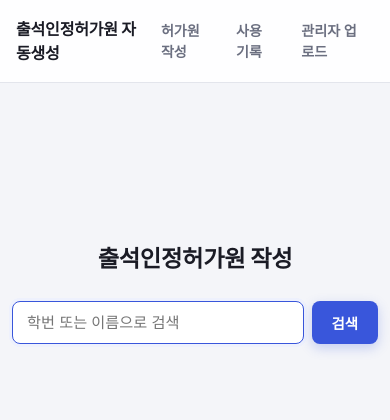
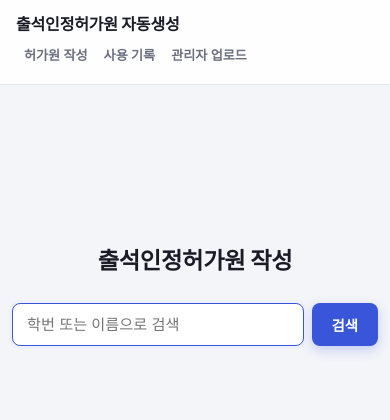
Before and after one commit to torgeleli22-lang/University-administrative-work, a Flask app: page / in a window 390 px wide. Shown: the top 420 px of the page. Run offline with Flask 3, Linux system fonts and the light colour scheme; parts of the project's set-up code (start-up, migrations or seed data) failed here and were passed over.

Commit message:
Stop header nav links from wrapping their own text vertically
화면 폭이 좁아지면 상단 메뉴("허가원 작성", "사용 기록", "관리자
업로드")가 flexbox 기본 동작대로 글자 단위로 줄바꿈되어 세로로 쌓이는
문제가 있었다. .brand/.nav-link에 white-space: nowrap을 줘서 각 메뉴
항목의 문구는 항상 한 줄을 유지하게 하고, 대신 header/nav 자체에
flex-wrap을 줘서 한 줄에 다 안 들어가면 메뉴 전체가 통째로 다음 줄로
넘어가도록 했다 (브랜드 밑에 메뉴가 별도 줄로 내려가는 식). 560px
이하에서는 메뉴 padding/글씨 크기도 살짝 줄여 애초에 줄바꿈이 덜
필요하도록 했다.

Verified via Playwright at 320~1280px: every nav link's own text box
height stays constant (never taller than one line) at every width, and
no page gained new horizontal overflow from this change.

Co-Authored-By: Claude Sonnet 5 <noreply@anthropic.com>
Claude-Session: https://claude.ai/code/session_016PCQpcFDPfFfPLK5YGJAdU

```diff
--- a/app/static/style.css
+++ b/app/static/style.css
@@ -45,8 +45,15 @@ header {
   border-bottom: 1px solid var(--border);
   padding: 14px 24px;
   display: flex;
+  flex-wrap: wrap;
   justify-content: space-between;
   align-items: center;
+  /* When the row is too narrow for brand + nav side by side, wrap nav
+     onto its own row below the brand rather than letting flexbox's
+     default squeeze wrap each menu item's own text onto multiple lines
+     (both .brand and .nav-link stay nowrap below, so a link's phrase is
+     always kept whole either way). */
+  row-gap: 4px;
 }
 
 .brand {
@@ -55,8 +62,9 @@ header {
   color: var(--text);
   letter-spacing: -0.01em;
   font-size: 1rem;
+  white-space: nowrap;
 }
-nav { display: flex; gap: 4px; }
+nav { display: flex; flex-wrap: wrap; gap: 4px; }
 .nav-link {
   color: var(--text-muted);
   text-decoration: none;
@@ -64,6 +72,7 @@ nav { display: flex; gap: 4px; }
   font-weight: 600;
   padding: 8px 12px;
   border-radius: var(--radius-sm);
+  white-space: nowrap;
   transition: background 0.15s ease, color 0.15s ease;
 }
 .nav-link:hover { background: var(--primary-soft); color: var(--primary); }
@@ -694,6 +703,7 @@ form { margin: 0; }
   main { padding: 0 var(--space-3) var(--space-6); margin-top: var(--space-4); }
   header { padding: 12px 16px; }
   nav { gap: 0; }
+  .nav-link { padding: 6px 8px; font-size: 0.82rem; }
   .info-card dl { grid-template-columns: 1fr; }
   fieldset label input[type=date],
   fieldset label input[type=text],
```
